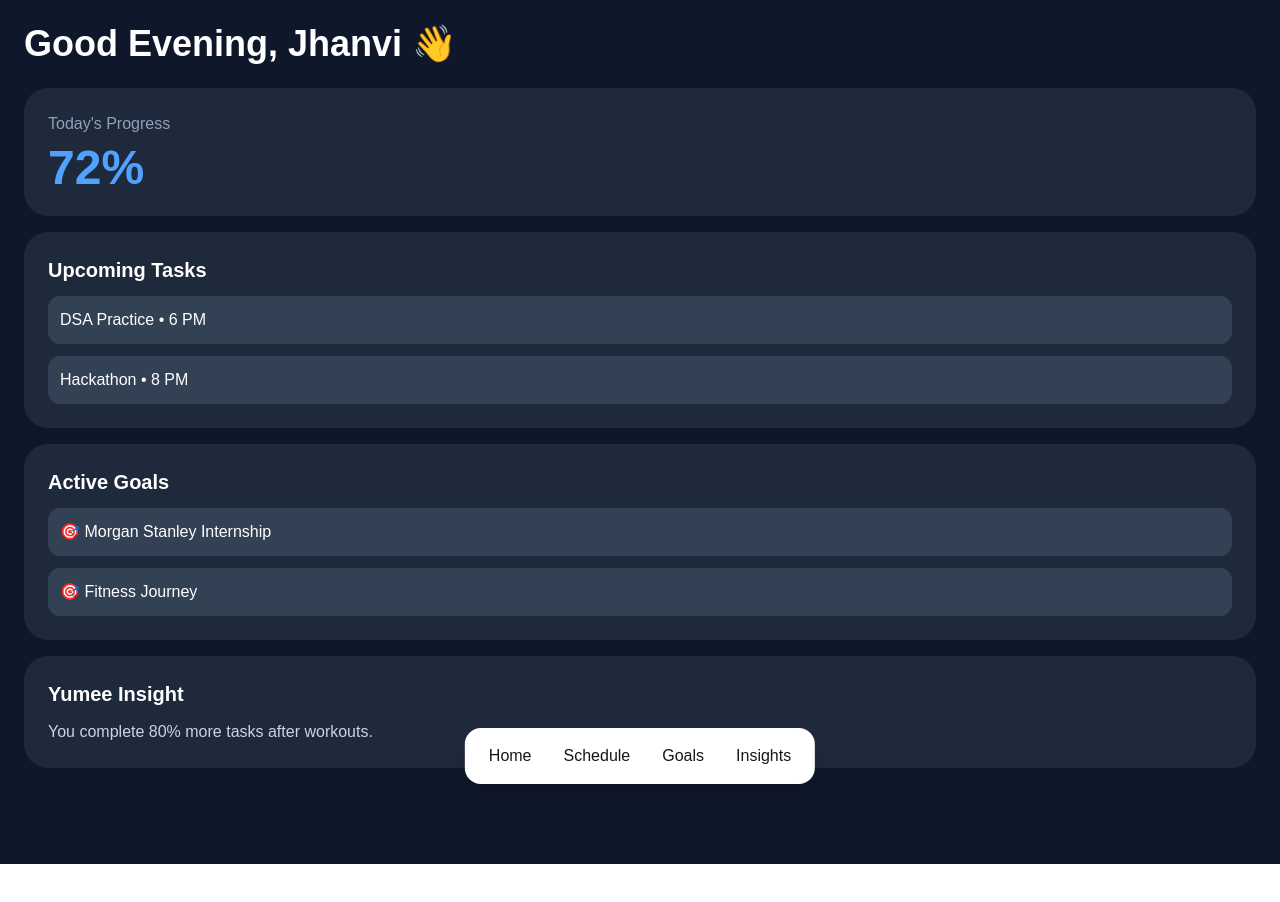
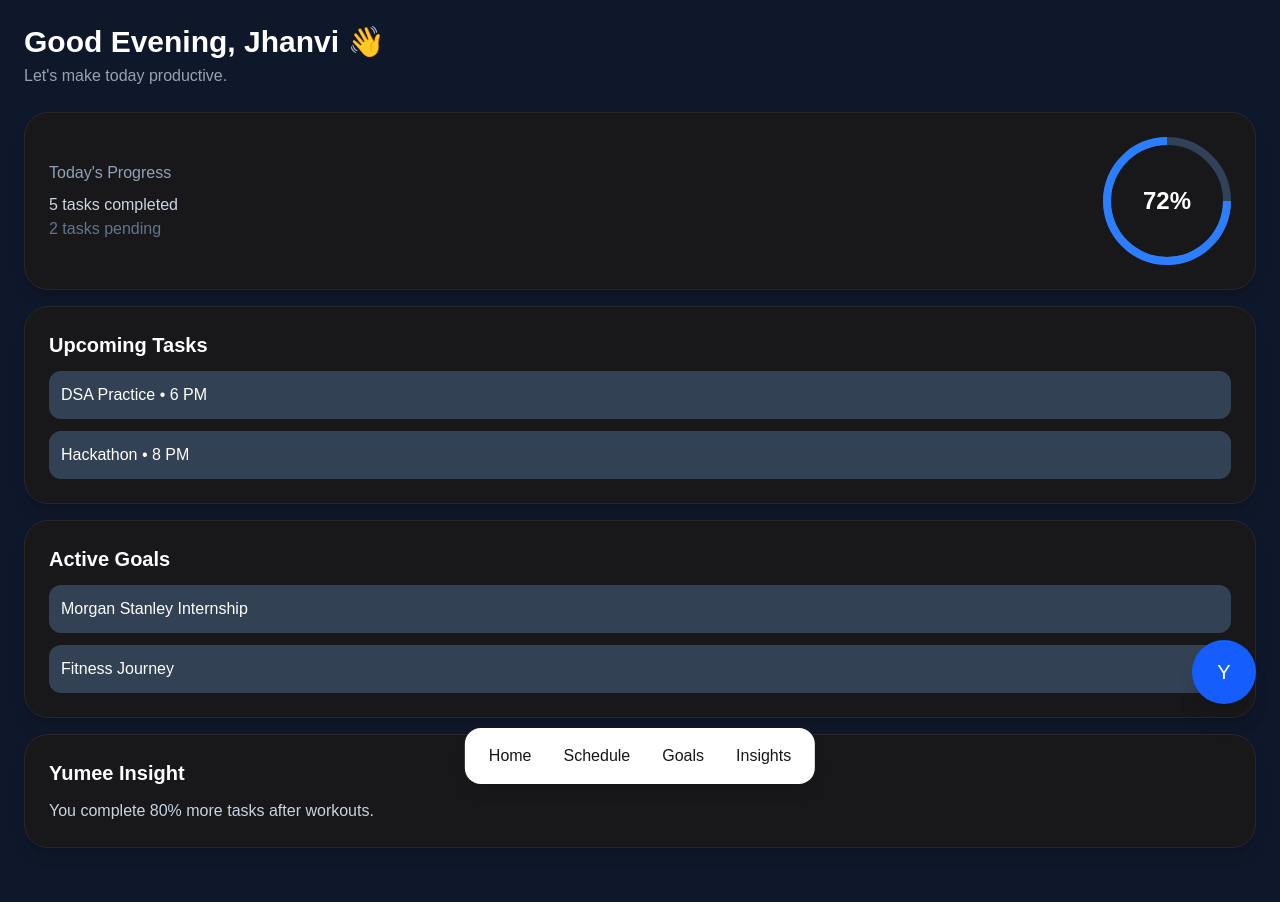
Before and after one commit to jhanvibhat2611/ai-scheduler, a Next.js app in the folder frontend/: page / in a window 1280 px wide. Shown: the top 902 px of the page. Before the commit the page ends 864 px from the top, so only its background shows below. Built offline with nearby package versions, Linux system fonts and the light colour scheme.

Commit message:
Build dashboard home screen and reusable components

```diff
--- a/frontend/app/page.tsx
+++ b/frontend/app/page.tsx
@@ -1,19 +1,34 @@
+import Header from "../components/Header";
+import ProgressRing from "../components/ProgressRing";
+import Card from "../components/Card";
+import FloatingYumee from "../components/FloatingYumee";
+
 export default function Home() {
   return (
     <main className="min-h-screen bg-[#0F172A] text-white p-6 pb-24">
+      <Header />
 
-      <h1 className="text-4xl font-bold mb-6">
-        Good Evening, Jhanvi 👋
-      </h1>
+      <Card>
+        <div className="flex items-center justify-between">
+          <div>
+            <p className="text-slate-400">Today's Progress</p>
 
-      <div className="bg-[#1E293B] rounded-3xl p-6 mb-4">
-        <p className="text-slate-400">Today's Progress</p>
-        <h2 className="text-5xl font-bold mt-2 text-blue-400">
-          72%
-        </h2>
-      </div>
+            <p className="text-slate-300 mt-2">
+              5 tasks completed
+            </p>
 
-      <div className="bg-[#1E293B] rounded-3xl p-6 mb-4">
+            <p className="text-slate-500">
+              2 tasks pending
+            </p>
+          </div>
+
+          <ProgressRing />
+        </div>
+      </Card>
+
+      <div className="h-4" />
+
+      <Card>
         <h2 className="text-xl font-semibold mb-3">
           Upcoming Tasks
         </h2>
@@ -27,25 +42,29 @@ export default function Home() {
             Hackathon • 8 PM
           </div>
         </div>
-      </div>
+      </Card>
 
-      <div className="bg-[#1E293B] rounded-3xl p-6 mb-4">
+      <div className="h-4" />
+
+      <Card>
         <h2 className="text-xl font-semibold mb-3">
           Active Goals
         </h2>
 
         <div className="space-y-3">
           <div className="bg-[#334155] p-3 rounded-xl">
-            🎯 Morgan Stanley Internship
+            Morgan Stanley Internship
           </div>
 
           <div className="bg-[#334155] p-3 rounded-xl">
-            🎯 Fitness Journey
+            Fitness Journey
           </div>
         </div>
-      </div>
+      </Card>
 
-      <div className="bg-[#1E293B] rounded-3xl p-6">
+      <div className="h-4" />
+
+      <Card>
         <h2 className="text-xl font-semibold mb-3">
           Yumee Insight
         </h2>
@@ -53,8 +72,9 @@ export default function Home() {
         <p className="text-slate-300">
           You complete 80% more tasks after workouts.
         </p>
-      </div>
+      </Card>
 
+      <FloatingYumee />
     </main>
   );
 }
--- /dev/null
+++ b/frontend/components/Card.tsx
@@ -0,0 +1,13 @@
+// components/Card.tsx
+
+export default function Card({
+  children,
+}: {
+  children: React.ReactNode;
+}) {
+  return (
+    <div className="bg-zinc-900 rounded-3xl p-6 shadow-lg border border-zinc-800">
+      {children}
+    </div>
+  );
+}
--- /dev/null
+++ b/frontend/components/FloatingYumee.tsx
@@ -0,0 +1,24 @@
+// components/FloatingYumee.tsx
+
+export default function FloatingYumee() {
+  return (
+    <button
+      className="
+      fixed
+      bottom-24
+      right-6
+      h-16
+      w-16
+      rounded-full
+      bg-blue-600
+      text-white
+      text-xl
+      shadow-xl
+      hover:scale-105
+      transition
+      "
+    >
+      Y
+    </button>
+  );
+}
--- /dev/null
+++ b/frontend/components/Header.tsx
@@ -0,0 +1,15 @@
+// components/Header.tsx
+
+export default function Header() {
+  return (
+    <div className="mb-6">
+      <h1 className="text-3xl font-bold text-white">
+        Good Evening, Jhanvi 👋
+      </h1>
+
+      <p className="text-gray-400 mt-1">
+        Let's make today productive.
+      </p>
+    </div>
+  );
+}
--- /dev/null
+++ b/frontend/components/ProgressRing.tsx
@@ -0,0 +1,17 @@
+export default function ProgressRing() {
+  return (
+    <div className="relative h-32 w-32">
+
+      <div className="absolute inset-0 rounded-full border-8 border-slate-700"></div>
+
+      <div className="absolute inset-0 rounded-full border-8 border-blue-500 border-t-transparent rotate-45"></div>
+
+      <div className="absolute inset-0 flex items-center justify-center">
+        <span className="text-2xl font-bold text-white">
+          72%
+        </span>
+      </div>
+
+    </div>
+  );
+}
--- /dev/null
+++ b/frontend/components/QuickActionButton.tsx
@@ -0,0 +1,22 @@
+// components/QuickActionButton.tsx
+
+export default function QuickActionButton({
+  title,
+}: {
+  title: string;
+}) {
+  return (
+    <button
+      className="
+      bg-blue-600
+      text-white
+      px-5
+      py-3
+      rounded-2xl
+      font-medium
+      "
+    >
+      {title}
+    </button>
+  );
+}
```
